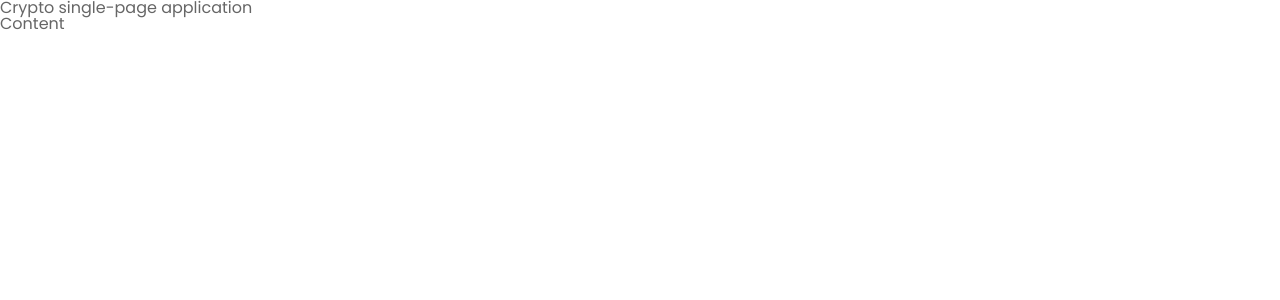
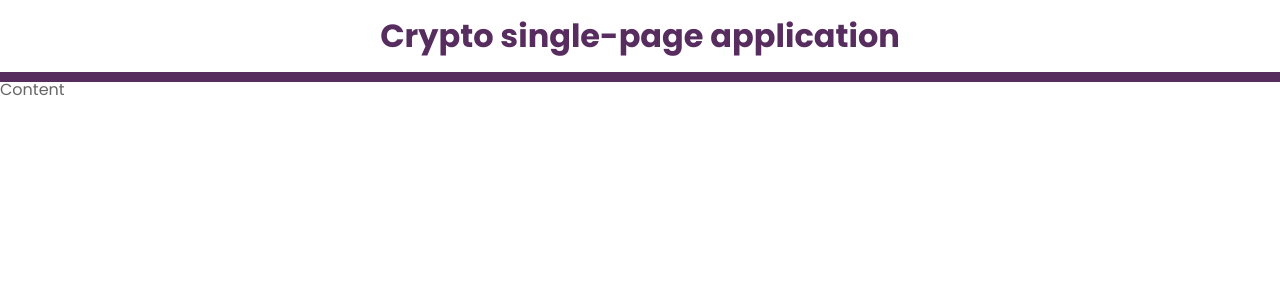
Before and after one commit to kazparaz/tribe-payments-test, a Next.js app: page / in a window 1280 px wide. Shown: the top 300 px of the page. Built offline with nearby package versions, Linux system fonts and the light colour scheme.

Commit message:
Header component

```diff
--- a/src/components/Header.tsx
+++ b/src/components/Header.tsx
@@ -1,5 +1,20 @@
 import React from 'react'
+import { colors } from '../styles/variables'
 
 export const Header = (): JSX.Element => {
-  return <header>Crypto single-page application</header>
+  return (
+    <>
+      <header>
+        <h1>Crypto single-page application</h1>
+      </header>
+
+      <style jsx>{`
+        header {
+          padding: 20px;
+          text-align: center;
+          border-bottom: 10px solid ${colors.purple};
+        }
+      `}</style>
+    </>
+  )
 }
```
